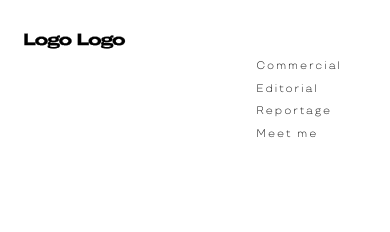
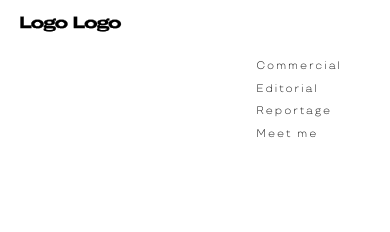
Before and after one commit to RuslanRybalka/TheFirstTheLastTest, a website: page src/index.html in a window 390 px wide. Shown: the top 232 px of the page. Drawn offline with nearby package versions, Linux system fonts and the light colour scheme; files that its build step writes are made by us from their sources; grey boxes are pictures that could not be loaded; a web font is replaced by a local one.

Commit message:
Add media queries to logo

```diff
--- a/src/scss/_header.scss
+++ b/src/scss/_header.scss
@@ -3,20 +3,24 @@
   top: 40px;
   left:47px;
   z-index: 99;
-  @media all and (max-width: 1024px){
+
+  @media all and (max-width: 1439px){
     top: 27px;
-    left: 31px;
+    left: 32px;
   }
-  @media all and (max-width: 414px){
-    width: 95px;
-    height: 16px;
+  @media all and (max-width: 1023px){
+    top: 27px;
+    left: 32px;
+  }
+  @media all and (max-width: 767px){
     top: 33px;
     left: 24px;
   }
-  @media all and (max-width: 375px){
+  @media all and (max-width: 413px){
+    width: 95px;
+    height: 16px;
     top: 16px;
     left: 20px;
-
   }
 }
 
```
